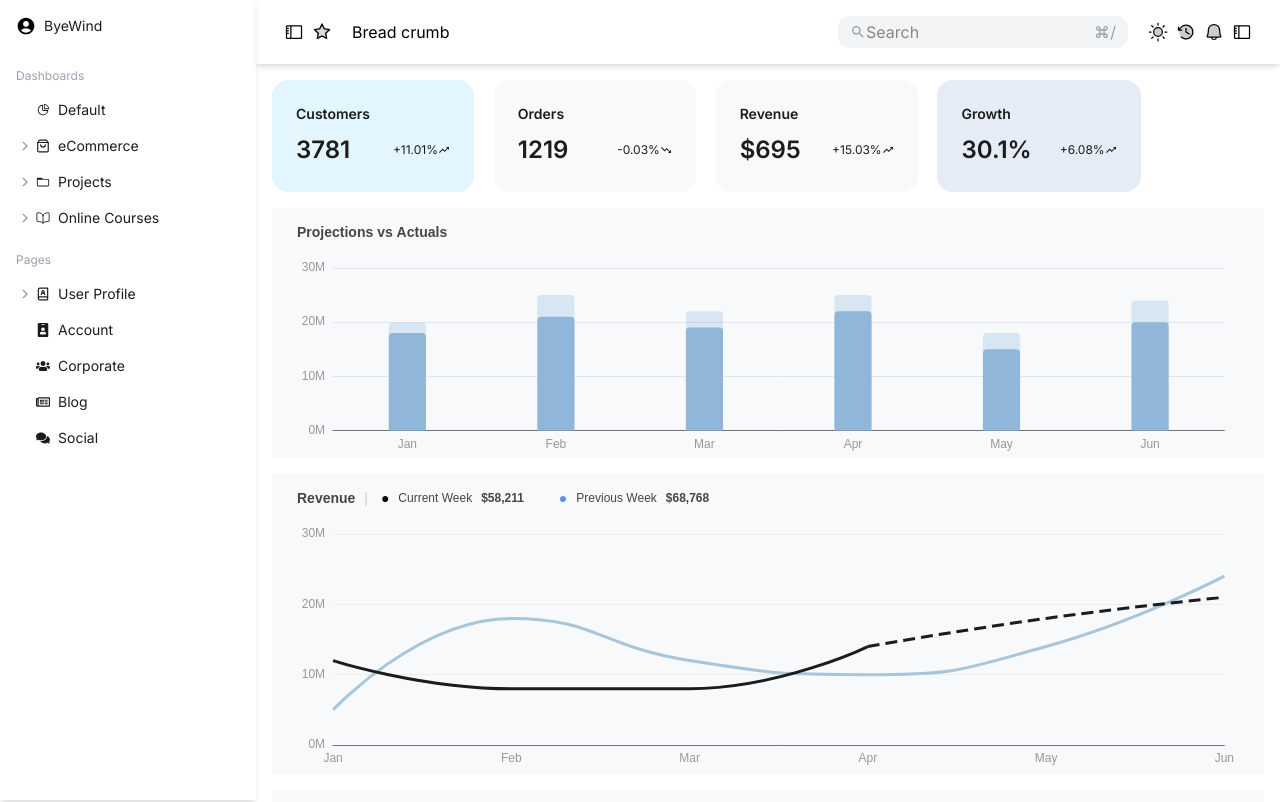
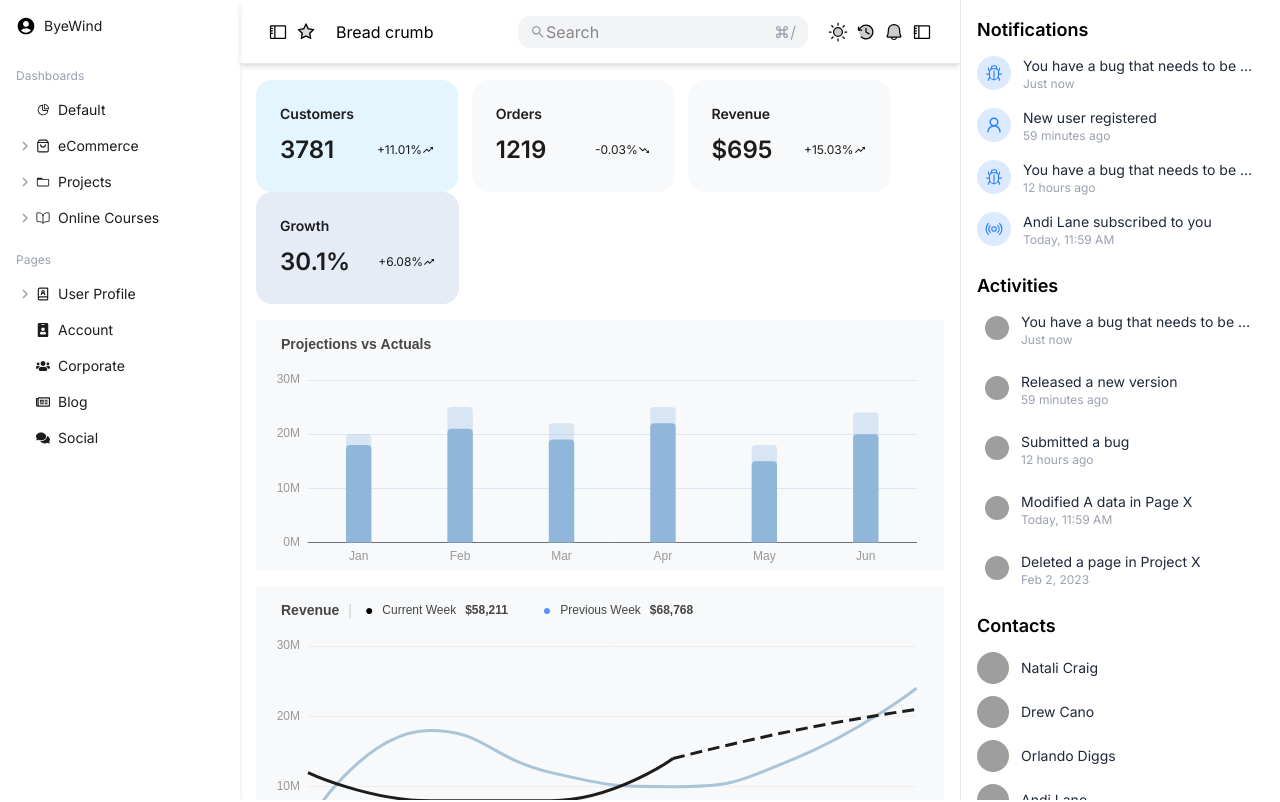
Before and after one commit to akanchha2324/dashboard_jp, a React (Vite) app: page / in a window 1280 px wide. Shown: the top 802 px of the page. Built offline with nearby package versions, Linux system fonts and the light colour scheme; grey boxes are pictures that could not be loaded.

Commit message:
feat: right panel

```diff
--- a/src/App.jsx
+++ b/src/App.jsx
@@ -1,25 +1,45 @@
 import { useState } from "react";
-import MainLayout from "./layouts/MainLayout";
+import Header from "./layouts/Header";
 import Sidebar from "./layouts/SideNav";
-import Header from "./layouts/Header";
+import Main from "./layouts/Main";
+import RightPanel from "./layouts/RightPanel";
+import { ACTIVITIES, CONTACTS, NOTIFICATIONS } from "./mocks";
 import "./App.css";
 
 function App() {
   const [isSideNavOpen, setIsSideNavOpen] = useState(true);
+  const [isRightPanelOpen, setIsRightPanelOpen] = useState(true);
   return (
     <>
       <div className="app flex min-h-screen">
         <div
           className={`${
-            isSideNavOpen ? "w-64" : "w-12"
+            isSideNavOpen ? "w-60" : "w-12"
           } transition-all duration-300`}
         >
-          <Sidebar collapsed={!isSideNavOpen} />
+          <Sidebar isCollapsed={!isSideNavOpen} />
         </div>
-        <section className="flex-1 flex flex-col">
-          <Header toggleSideNav={() => setIsSideNavOpen((prev) => !prev)} />
-          <MainLayout />
+        <section className="flex-1 flex flex-col h-screen">
+          <Header
+            toggleSideNav={() => setIsSideNavOpen((prev) => !prev)}
+            toggleRightPanel={() => setIsRightPanelOpen((prev) => !prev)}
+          />
+          <div className="overflow-y-scroll">
+            <Main />
+          </div>
         </section>
+        <div
+          className={`${
+            isRightPanelOpen ? "w-80" : "w-0"
+          } transition-all duration-300`}
+        >
+          <RightPanel
+            isCollapsed={!isRightPanelOpen}
+            activities={ACTIVITIES}
+            contacts={CONTACTS}
+            notifications={NOTIFICATIONS}
+          />
+        </div>
       </div>
     </>
   );
--- a/src/layouts/Header.jsx
+++ b/src/layouts/Header.jsx
@@ -8,14 +8,14 @@ import {
 import { AiTwotoneStar } from "react-icons/ai";
 import { MdKeyboardCommandKey, MdSearch } from "react-icons/md";
 
-function Header({ toggleSideNav }) {
+function Header({ toggleSideNav, toggleRightPanel}) {
   const [search, setSearch] = useState();
 
   useEffect(() => {
     //Add  search logic
   }, [search]);
   return (
-    <div className="w-full h-16 py-5 px-7 shadow-md flex items-center justify-between">
+    <div className="w-full h-16 py-5 px-7 shadow-md flex items-center justify-between border-b border-gray-200">
       <div className="left_items flex items-center gap-1">
         <div className="actions flex gap-2 mr-4">
           <button className="border-none" onClick={toggleSideNav}>
@@ -53,7 +53,7 @@ function Header({ toggleSideNav }) {
           <button className="border-none">
             <PiBellDuotone size={20} />
           </button>
-          <button className="border-none">
+          <button className="border-none" onClick={toggleRightPanel}>
             <PiSidebar size={20} />
           </button>
         </div>
--- a/src/layouts/MainLayout.jsx
+++ b/src/layouts/Main.jsx
@@ -1,5 +1,5 @@
 import Dashboard from "../pages/dashboard";
-function MainLayout() {
+function Main() {
   return (
     <div className="p-4">
       <Dashboard />
@@ -7,4 +7,4 @@ function MainLayout() {
   );
 }
 
-export default MainLayout;
+export default Main;
--- /dev/null
+++ b/src/layouts/RightPanel.jsx
@@ -0,0 +1,68 @@
+import React from "react";
+import DynamicIcon from "../components/dynamicIcon/DynamicIcon";
+
+function RightPanel({
+    activities,
+    contacts,
+    notifications,
+    isCollapsed
+}) {
+  return (
+    <div className="w-80 bg-white p-4 border-l border-gray-200 overflow-y-auto h-screen">
+      {/* Notifications */}
+      <div className="mb-6">
+        <h2 className="text-lg font-semibold mb-3">Notifications</h2>
+        {notifications.map((n, i) => (
+          <div key={i} className="flex items-start gap-3 mb-4">
+            <div className="bg-blue-100 text-blue-500 p-2 rounded-full text-lg">
+              <DynamicIcon icon={n.icon}/>
+            </div>
+            <div>
+              <p className="max-w-58 text-sm text-gray-800 truncate">{n.text}</p>
+              <p className="text-xs text-gray-400">{n.time}</p>
+            </div>
+          </div>
+        ))}
+      </div>
+
+      {/* Activities */}
+      <div className="activities mb-6">
+        <h2 className="text-lg font-semibold mb-3">Activities</h2>
+        <div className="pl-2">
+          {activities.map((a, i) => (
+            <div key={i} className="mb-6 flex gap-3 items-start">
+              <div className="w-6 h-6 rounded-full text-center text-white text-sm shrink-0 mt-1">
+                <span className="text-xl rounded-full">
+                    <img className="rounded-full" src={a.avatar} alt="profile"/>
+                </span>
+              </div>
+              <div>
+                <p className="max-w-58 text-sm text-gray-800 truncate">{a.text}</p>
+                <p className="text-xs text-gray-400">{a.time}</p>
+              </div>
+            </div>
+          ))}
+        </div>
+      </div>
+
+      {/* Contacts */}
+      <div>
+        <h2 className="text-lg font-semibold mb-3">Contacts</h2>
+        <div className="space-y-3">
+          {contacts.map((c, i) => (
+            <div key={i} className="flex items-center gap-3">
+              <img
+                src={c.avatar}
+                alt={c.name}
+                className="w-8 h-8 rounded-full object-cover"
+              />
+              <p className="max-w-58 text-sm text-gray-800 truncate">{c.name}</p>
+            </div>
+          ))}
+        </div>
+      </div>
+    </div>
+  );
+}
+
+export default RightPanel;
--- a/src/layouts/SideNav.jsx
+++ b/src/layouts/SideNav.jsx
@@ -4,7 +4,7 @@ import { MdAccountCircle } from "react-icons/md";
 import SideNavItem from "../components/sideNavItem/SideNavItem";
 import { SIDE_NAV_ITEMS } from "../constant";
 
-function SideNav({ collapsed }) {
+function SideNav({ isCollapsed }) {
   const [openMenus, setOpenMenus] = useState({});
   const [selectedMenu, setSelectedMenu] = useState("");
 
@@ -16,13 +16,13 @@ function SideNav({ collapsed }) {
   }
 
   return (
-    <div className={`bg-white h-screen shadow-md flex flex-col`}>
+    <div className={`bg-white h-screen shadow-md flex flex-col ${!isCollapsed ? 'w-60' : 'w-12'}`}>
       <div className="flex items-center justify-between p-4">
         <div className="flex items-center">
           <div className="avatar">
             <MdAccountCircle size={20} />
           </div>
-          {!collapsed && (
+          {!isCollapsed && (
             <span className="pl-2 text-sm/5 text-[#1C1C1C]">ByeWind</span>
           )}
         </div>
@@ -33,10 +33,10 @@ function SideNav({ collapsed }) {
             <div key={id}>
               <div
                 className={`text-xs text-gray-400 px-4 mt-4 mb-2 ${
-                  collapsed ? "h-4" : ""
+                  isCollapsed ? "h-4" : ""
                 }`}
               >
-                {!collapsed ? label : ""}
+                {!isCollapsed ? label : ""}
               </div>
               {items.map(({ label, icon, id, children }) => {
                 return (
@@ -44,7 +44,7 @@ function SideNav({ collapsed }) {
                     key={id}
                     id={id}
                     selectedMenu={selectedMenu}
-                    showLabel={!collapsed}
+                    showLabel={!isCollapsed}
                     icon={icon}
                     label={label}
                     children={children}
--- a/src/mocks/index.js
+++ b/src/mocks/index.js
@@ -1,2 +1,3 @@
 export { SUMMARIES } from "./summary";
 export { LOCATIONS } from "./revenueByLocation";
+export { ACTIVITIES, CONTACTS, NOTIFICATIONS } from "./rightPanel";
--- /dev/null
+++ b/src/mocks/rightPanel.js
@@ -0,0 +1,63 @@
+export const CONTACTS = [
+  { name: "Natali Craig", avatar: "https://i.pravatar.cc/100?img=1" },
+  { name: "Drew Cano", avatar: "https://i.pravatar.cc/100?img=2" },
+  { name: "Orlando Diggs", avatar: "https://i.pravatar.cc/100?img=3" },
+  { name: "Andi Lane", avatar: "https://i.pravatar.cc/100?img=4" },
+  { name: "Kate Morrison", avatar: "https://i.pravatar.cc/100?img=5" },
+  { name: "Koray Okumus", avatar: "https://i.pravatar.cc/100?img=6" },
+];
+
+export const ACTIVITIES = [
+  {
+    avatar: "https://i.pravatar.cc/120?img=1",
+    text: "You have a bug that needs to be fixed",
+    time: "Just now",
+  },
+  {
+    avatar: "https://i.pravatar.cc/120?img=2",
+    text: "Released a new version",
+    time: "59 minutes ago",
+  },
+  {
+    avatar: "https://i.pravatar.cc/120?img=3",
+    text: "Submitted a bug",
+    time: "12 hours ago",
+  },
+  {
+    avatar: "https://i.pravatar.cc/120?img=4",
+    text: "Modified A data in Page X",
+    time: "Today, 11:59 AM",
+  },
+  {
+    avatar: "https://i.pravatar.cc/120?img=5",
+    text: "Deleted a page in Project X",
+    time: "Feb 2, 2023",
+  },
+];
+
+export const NOTIFICATIONS = [
+  {
+    icon: "IoBugOutline",
+    text: "You have a bug that needs to be fixed",
+    time: "Just now",
+    bgColor: "",
+  },
+  {
+    icon: "LuUserRound",
+    text: "New user registered",
+    time: "59 minutes ago",
+    bgColor: "",
+  },
+  {
+    icon: "IoBugOutline",
+    text: "You have a bug that needs to be fixed",
+    time: "12 hours ago",
+    bgColor: "",
+  },
+  {
+    icon: "PiBroadcast",
+    text: "Andi Lane subscribed to you",
+    time: "Today, 11:59 AM",
+    bgColor: "",
+  },
+];
```
Also changed, not shown: src/components/dynamicIcon/iconMap.js (+6 -2 lines).
